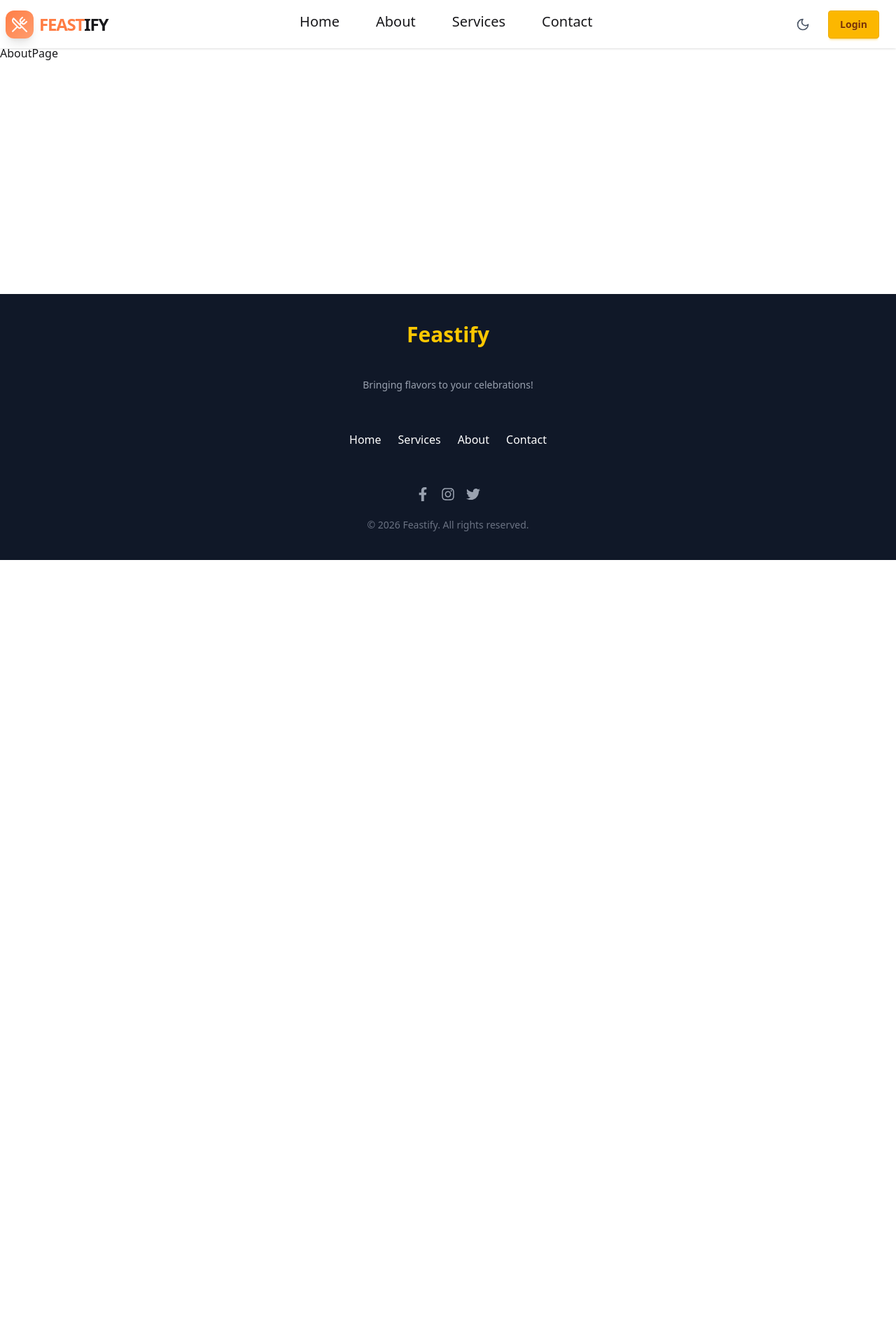
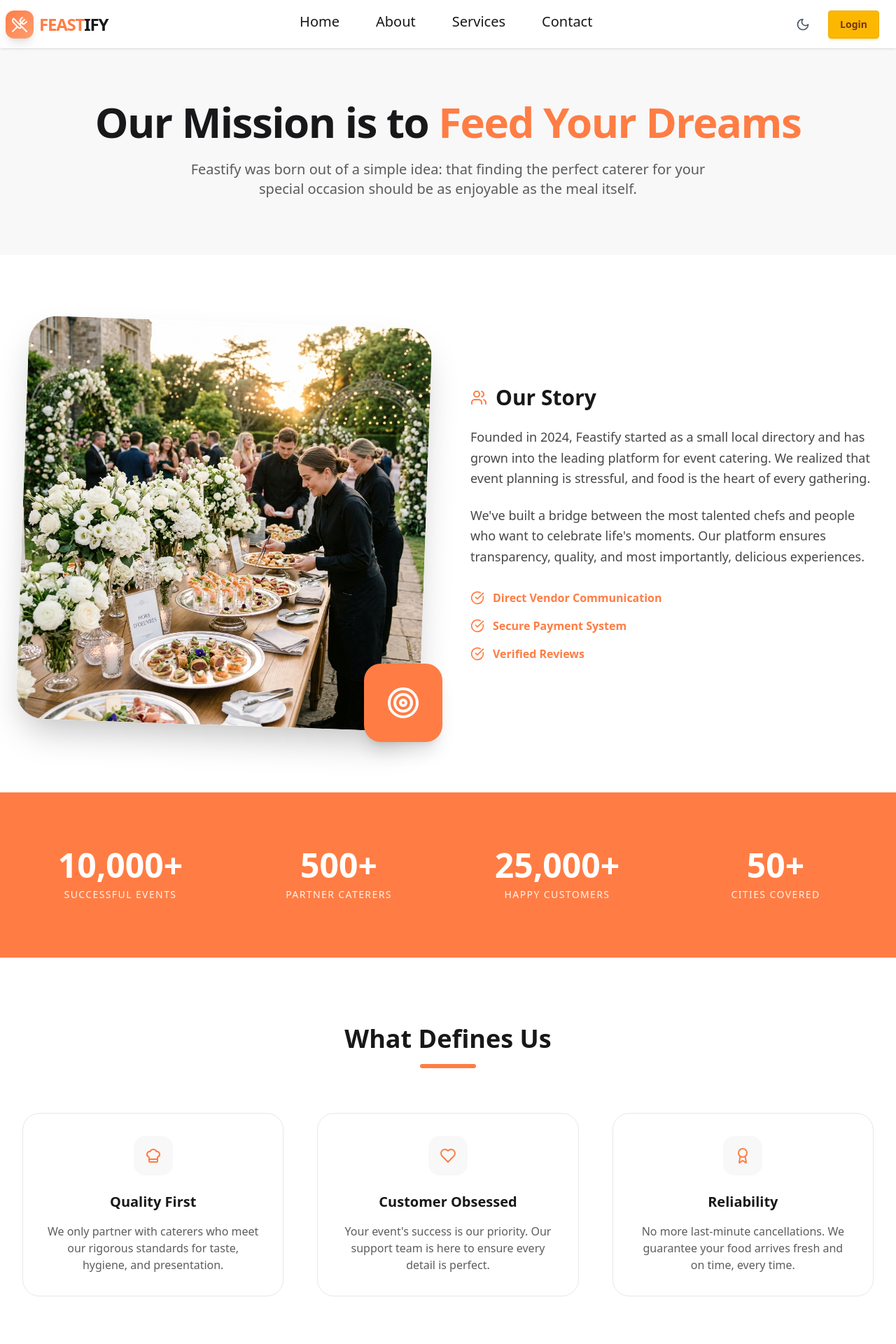
Before and after one commit to adwaithpvk45/Catering_App, a React (Vite) app in the folder frontend/: page /about in a window 1280 px wide. Shown: the top 1920 px of the page at 70% size. Before the commit the page ends 800 px from the top, so only its background shows below. Built offline with nearby package versions, Linux system fonts and the light colour scheme.

Commit message:
feat: add AboutPage component and initialize project dependencies

```diff
--- a/frontend/package.json
+++ b/frontend/package.json
@@ -23,6 +23,7 @@
     "daisyui": "^5.0.9",
     "dayjs": "^1.11.13",
     "formik": "^2.4.6",
+    "framer-motion": "^12.38.0",
     "lucide-react": "^0.485.0",
     "react": "^19.0.0",
     "react-apexcharts": "^1.7.0",
--- a/frontend/src/Pages/AboutPage.jsx
+++ b/frontend/src/Pages/AboutPage.jsx
@@ -1,9 +1,201 @@
-import React from 'react'
+import React, { useEffect, useRef, useState } from 'react';
+import {
+  Users,
+  Target,
+  Award,
+  ChefHat,
+  CheckCircle,
+  Heart
+} from 'lucide-react';
+import { Link } from 'react-router-dom';
+import { motion, useInView, animate } from 'framer-motion';
+
+const AnimatedCounter = ({ value, label }) => {
+  const [displayValue, setDisplayValue] = useState(0);
+  const ref = useRef(null);
+  const isInView = useInView(ref, { once: true, margin: "-100px" });
+
+  useEffect(() => {
+    if (isInView) {
+      // Extract the numeric part (e.g., "10000" from "10,000+")
+      const numericValue = parseInt(value.replace(/,/g, '').replace(/\+/g, ''));
+
+      const controls = animate(0, numericValue, {
+        duration: 2,
+        ease: "easeOut",
+        onUpdate(value) {
+          setDisplayValue(Math.round(value));
+        }
+      });
+
+      return () => controls.stop();
+    }
+  }, [isInView, value]);
+
+  return (
+    <div ref={ref} className="text-center">
+      <div className="text-4xl md:text-5xl font-black mb-2 transition-all">
+        {displayValue.toLocaleString()}{value.includes('+') ? '+' : ''}
+      </div>
+      <div className="text-sm uppercase tracking-widest opacity-90">{label}</div>
+    </div>
+  );
+};
+
+const stats = [
+  { label: 'Successful Events', value: '10,000+' },
+  { label: 'Partner Caterers', value: '500+' },
+  { label: 'Happy Customers', value: '25,000+' },
+  { label: 'Cities Covered', value: '50+' },
+];
+
+const values = [
+  {
+    title: "Quality First",
+    description: "We only partner with caterers who meet our rigorous standards for taste, hygiene, and presentation.",
+    icon: <ChefHat className="size-6" />,
+  },
+  {
+    title: "Customer Obsessed",
+    description: "Your event's success is our priority. Our support team is here to ensure every detail is perfect.",
+    icon: <Heart className="size-6" />,
+  },
+  {
+    title: "Reliability",
+    description: "No more last-minute cancellations. We guarantee your food arrives fresh and on time, every time.",
+    icon: <Award className="size-6" />,
+  }
+];
 
 function AboutPage() {
   return (
-    <div>AboutPage</div>
-  )
+    <div className="bg-base-100 text-base-content min-h-screen transition-colors duration-300">
+      {/* Hero Section */}
+      <section className="py-20 bg-base-200">
+        <div className="max-w-7xl mx-auto px-4 sm:px-6 lg:px-8 text-center">
+          <motion.h1
+            initial={{ opacity: 0, y: 20 }}
+            animate={{ opacity: 1, y: 0 }}
+            transition={{ duration: 0.6 }}
+            className="text-4xl md:text-6xl font-black tracking-tight mb-6"
+          >
+            Our Mission is to <span className="text-[#FF7D44]">Feed Your Dreams</span>
+          </motion.h1>
+          <motion.p
+            initial={{ opacity: 0, y: 20 }}
+            animate={{ opacity: 1, y: 0 }}
+            transition={{ duration: 0.6, delay: 0.2 }}
+            className="text-xl text-base-content/70 max-w-3xl mx-auto"
+          >
+            Feastify was born out of a simple idea: that finding the perfect caterer for your special occasion should be as enjoyable as the meal itself.
+          </motion.p>
+        </div>
+      </section>
+
+      {/* Our Story / Mission Section */}
+      <section className="py-24">
+        <div className="max-w-7xl mx-auto px-4 sm:px-6 lg:px-8">
+          <div className="grid grid-cols-1 md:grid-cols-2 gap-16 items-center">
+            <motion.div
+              initial={{ opacity: 0, x: -50 }}
+              whileInView={{ opacity: 1, x: 0 }}
+              viewport={{ once: true }}
+              transition={{ duration: 0.8 }}
+              className="relative"
+            >
+              <img
+                src="/wedding_service.png"
+                alt="Our Story"
+                className="rounded-[2.5rem] shadow-2xl rotate-2 hover:rotate-0 transition-transform duration-500"
+              />
+              <div className="absolute -bottom-6 -right-6 bg-[#FF7D44] p-8 rounded-3xl hidden lg:block shadow-xl">
+                <Target className="text-white size-12" />
+              </div>
+            </motion.div>
+            <motion.div
+              initial={{ opacity: 0, x: 50 }}
+              whileInView={{ opacity: 1, x: 0 }}
+              viewport={{ once: true }}
+              transition={{ duration: 0.8 }}
+            >
+              <h2 className="text-3xl font-bold mb-6 flex items-center gap-3">
+                <Users className="text-[#FF7D44]" />
+                Our Story
+              </h2>
+              <p className="text-lg text-base-content/80 mb-6 leading-relaxed">
+                Founded in 2024, Feastify started as a small local directory and has grown into the leading platform for event catering. We realized that event planning is stressful, and food is the heart of every gathering.
+              </p>
+              <p className="text-lg text-base-content/80 mb-8 leading-relaxed">
+                We've built a bridge between the most talented chefs and people who want to celebrate life's moments. Our platform ensures transparency, quality, and most importantly, delicious experiences.
+              </p>
+              <div className="space-y-4">
+                {['Direct Vendor Communication', 'Secure Payment System', 'Verified Reviews'].map((item, index) => (
+                  <div key={index} className="flex items-center gap-3 font-semibold text-[#FF7D44]">
+                    <CheckCircle className="size-5" />
+                    <span>{item}</span>
+                  </div>
+                ))}
+              </div>
+            </motion.div>
+          </div>
+        </div>
+      </section>
+
+      {/* Stats Section */}
+      <section className="py-20 bg-[#FF7D44] text-white">
+        <div className="max-w-7xl mx-auto px-4 sm:px-6 lg:px-8">
+          <div className="grid grid-cols-2 md:grid-cols-4 gap-8 text-center">
+            {stats.map((stat, index) => (
+              <AnimatedCounter key={index} value={stat.value} label={stat.label} />
+            ))}
+          </div>
+        </div>
+      </section>
+
+      {/* Values Section */}
+      <section className="py-24 bg-base-100">
+        <div className="max-w-7xl mx-auto px-4 sm:px-6 lg:px-8">
+          <div className="text-center mb-16">
+            <h2 className="text-3xl md:text-4xl font-bold mb-4">What Defines Us</h2>
+            <div className="h-1.5 w-20 bg-[#FF7D44] mx-auto rounded-full"></div>
+          </div>
+          <div className="grid grid-cols-1 md:grid-cols-3 gap-12">
+            {values.map((value, index) => (
+              <motion.div
+                key={index}
+                initial={{ opacity: 0, y: 20 }}
+                whileInView={{ opacity: 1, y: 0 }}
+                viewport={{ once: true }}
+                transition={{ duration: 0.5, delay: index * 0.1 }}
+                className="text-center p-8 rounded-3xl border border-base-content/10 hover:border-[#FF7D44]/50 transition-all group"
+              >
+                <div className="inline-flex items-center justify-center size-14 rounded-2xl bg-base-200 text-[#FF7D44] mb-6 group-hover:bg-[#FF7D44] group-hover:text-white transition-colors">
+                  {value.icon}
+                </div>
+                <h3 className="text-xl font-bold mb-4">{value.title}</h3>
+                <p className="text-base-content/70">{value.description}</p>
+              </motion.div>
+            ))}
+          </div>
+        </div>
+      </section>
+
+      {/* CTA Section */}
+      <section className="py-24 text-center">
+        <div className="max-w-4xl mx-auto px-4">
+          <h2 className="text-3xl md:text-5xl font-black mb-8">Ready to make your next event <span className="text-[#FF7D44]">Unforgettable?</span></h2>
+          <div className="flex flex-wrap justify-center gap-4">
+            <Link to="/services" className="btn btn-warning px-8 rounded-xl text-lg font-bold">
+              Explore Services
+            </Link>
+            <Link to="/contact" className="btn btn-outline px-8 rounded-xl text-lg font-bold">
+              Get in Touch
+            </Link>
+          </div>
+        </div>
+      </section>
+    </div>
+  );
 }
 
-export default AboutPage
+export default AboutPage;
```
Also changed, not shown: 1 other file (tests, documents, lock files or other folders).
